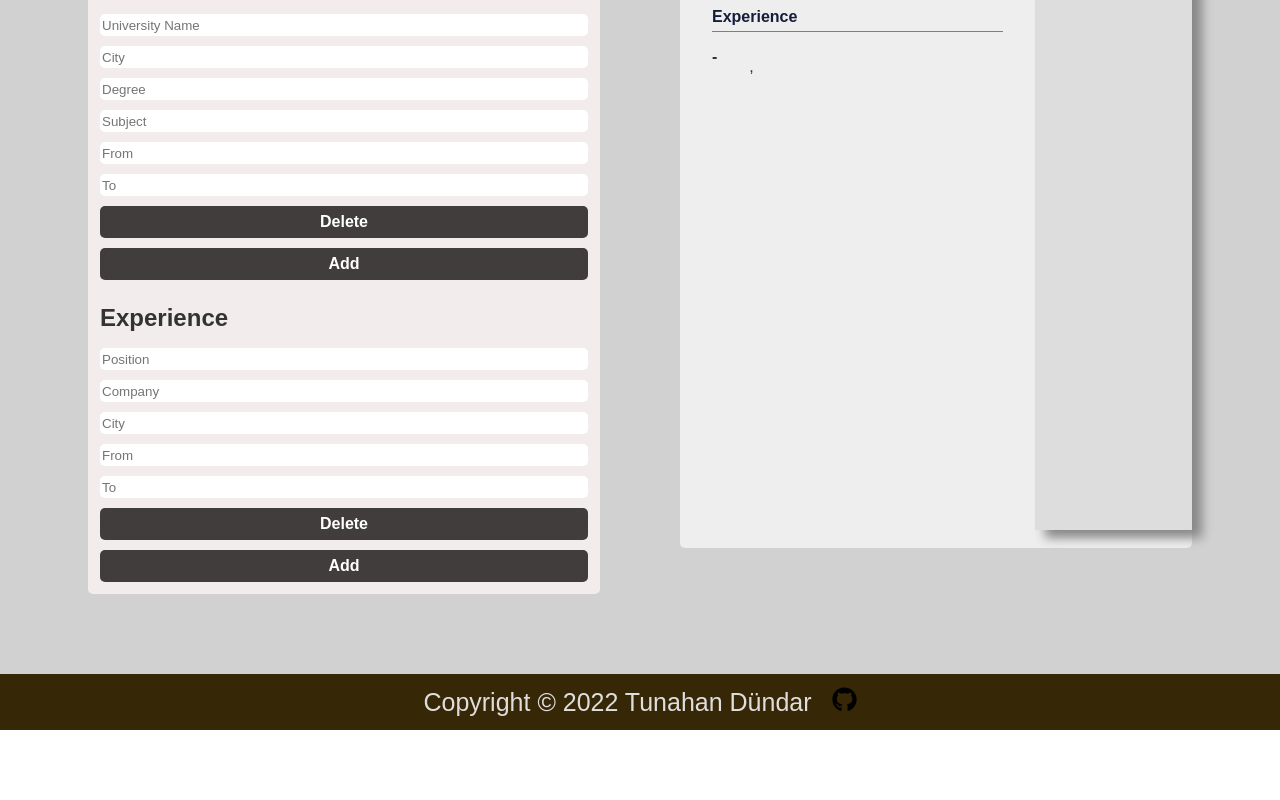
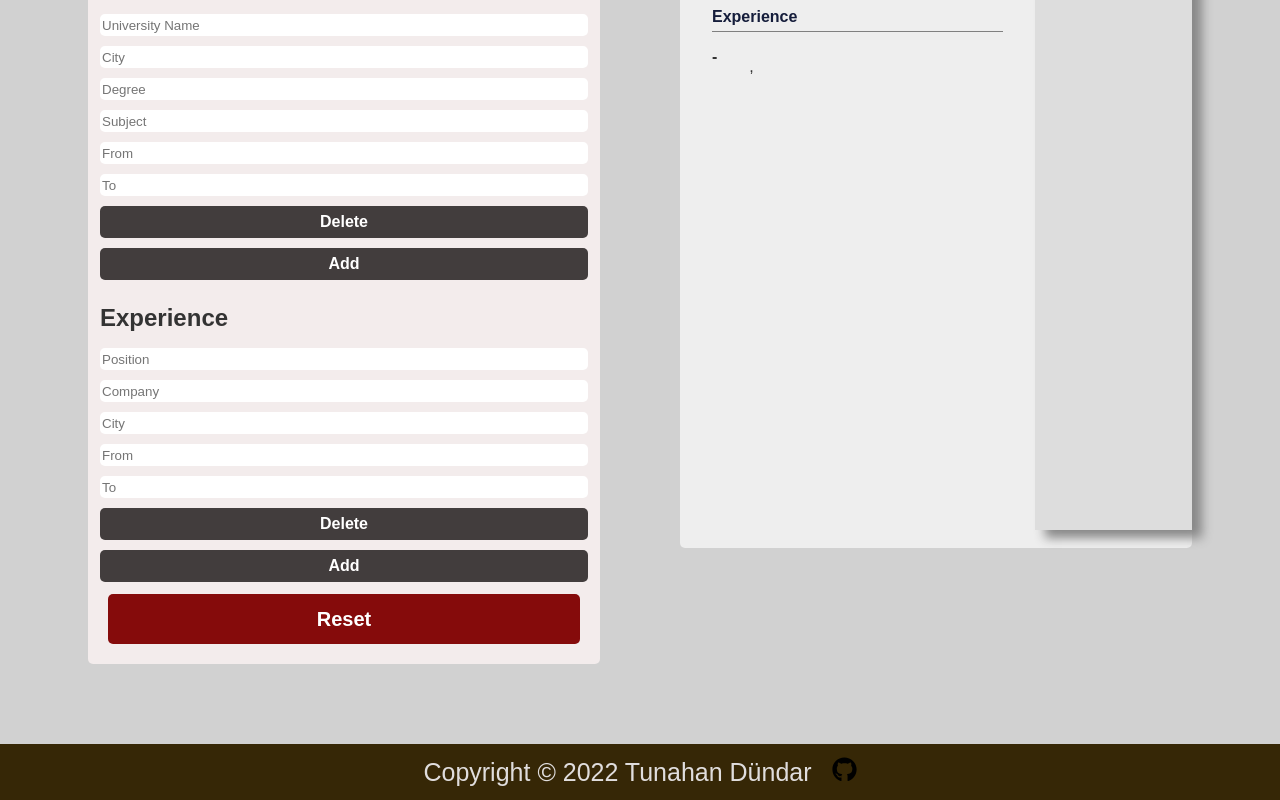
Before and after one commit to immpeccable/cv-application, a React (Create React App) app: page / in a window 1280 px wide. Shown: the part 532-1332 px from the top of the page. Before the commit the page ends 1262 px from the top, so only its background shows below. Built offline with nearby package versions, Linux system fonts and the light colour scheme.

Commit message:
reset button added

```diff
--- a/package.json
+++ b/package.json
@@ -6,6 +6,9 @@
     "@testing-library/jest-dom": "^5.16.2",
     "@testing-library/react": "^12.1.3",
     "@testing-library/user-event": "^13.5.0",
+    "html2pdf.js": "^0.10.1",
+    "pdfmake": "^0.2.4",
+    "pdfmake-unicode": "^0.0.1",
     "react": "^17.0.2",
     "react-dom": "^17.0.2",
     "react-scripts": "5.0.0",
@@ -13,7 +16,6 @@
     "web-vitals": "^2.1.4"
   },
   "homepage": "http://immpeccable.github.io/cv-application",
-
   "scripts": {
     "start": "react-scripts start",
     "build": "react-scripts build",
@@ -21,7 +23,6 @@
     "eject": "react-scripts eject",
     "predeploy": "npm run build",
     "deploy": "gh-pages -d build"
-
   },
   "eslintConfig": {
     "extends": [
--- a/src/App.css
+++ b/src/App.css
@@ -40,6 +40,7 @@ body{
     display: flex;
     flex-direction: column;
     border-radius: 5px;
+
 }
 
 .personal-info{
@@ -249,3 +250,34 @@ body{
 .uni{
     font-weight: bolder;
 }
+.load-pdf, .reset-button{
+
+    height: 50px;
+    background-color: #F0A500;
+    margin: 20px;
+    color: white;
+    border: none;
+    border-radius: 5px;
+    font-size: 20px;
+    font-weight: bold;
+    transition: transform 0.15s ease-in-out 0s;
+
+}
+
+.load-pdf:hover{
+
+    transform: scale(1.03);
+
+    transform-origin: bottom;
+
+}
+
+.reset-button{
+    margin-top: 0;
+    background-color: rgb(133, 11, 11);
+}
+.reset-button:hover{
+    transform: scale(1.03);
+
+    transform-origin: bottom;
+}
--- a/src/components/EducationDisplay.js
+++ b/src/components/EducationDisplay.js
@@ -10,7 +10,7 @@ class EducationDisplay extends Component{
 
     render(){
         const {from, to, universityName, degree, subject, city} = this.props
-        console.log("eddisplay")
+        //console.log("eddisplay")
 
         return <div className="education-display-item">
         <div>
--- a/src/components/ExperienceDisplay.js
+++ b/src/components/ExperienceDisplay.js
@@ -10,7 +10,7 @@ class ExperienceDisplay extends Component{
 
     render(){
         const {from, to, company, position, city} = this.props
-        console.log("eddisplay")
+        //console.log("eddisplay")
 
         return <div className="education-display-item">
         <div>
--- a/src/components/GeneralInfo.js
+++ b/src/components/GeneralInfo.js
@@ -22,6 +22,8 @@ class GeneralInfo extends Component {
         this.onAddExperienceInfo = this.onAddExperienceInfo.bind(this);
         this.onChangeExperienceInfo = this.onChangeExperienceInfo.bind(this);
         this.onDeleteExperienceInfo = this.onDeleteExperienceInfo.bind(this);
+        this.onClickReset = this.onClickReset.bind(this);
+
 
         this.addEducationInfo();
         this.onAddExperienceInfo();
@@ -57,7 +59,7 @@ class GeneralInfo extends Component {
 
             if (obj.uid === parid) {
                 let pure = e.target.id.replace(parid, "");
-                console.log("pure: " + pure);
+                //console.log("pure: " + pure);
                 return { ...obj, [pure]: e.target.value };
             } else {
                 return { ...obj }
@@ -70,7 +72,7 @@ class GeneralInfo extends Component {
                 this.state.experience.map((el) => {
                     if (el.uid === parid) {
                         let pure = e.target.id.replace(parid, "");
-                        console.log("pure: " + pure);
+                        //console.log("pure: " + pure);
                         return { ...el, [pure]: e.target.value }
                     } else {
                         return { ...el }
@@ -107,7 +109,7 @@ class GeneralInfo extends Component {
     }
 
     onDeleteExperienceInfo(e) {
-        console.log("on delete experience")
+        //console.log("on delete experience")
         let parid = document.getElementById(e.target.id).parentNode.id;
 
         this.prevStateExperience = this.prevStateExperience.filter((el) => {
@@ -167,7 +169,7 @@ class GeneralInfo extends Component {
         /*console.log(e.target.id + " " + e.target.value);
         console.log(document.getElementById(e.target.id).parentNode);
         console.log(this.prevStateEducation);*/
-        console.log("change called");
+        //console.log("change called");
         let parid = document.getElementById(e.target.id).parentNode.id;
         //console.log("parid: " + parid);
 
@@ -175,7 +177,7 @@ class GeneralInfo extends Component {
 
             if (obj.uid === parid) {
                 let pure = e.target.id.replace(parid, "");
-                console.log("pure: " + pure);
+                //console.log("pure: " + pure);
                 return { ...obj, [pure]: e.target.value };
             } else {
                 return { ...obj }
@@ -188,7 +190,7 @@ class GeneralInfo extends Component {
                 this.state.education.map((el) => {
                     if (el.uid === parid) {
                         let pure = e.target.id.replace(parid, "");
-                        console.log("pure: " + pure);
+                        //console.log("pure: " + pure);
                         return { ...el, [pure]: e.target.value }
                     } else {
                         return { ...el }
@@ -201,13 +203,12 @@ class GeneralInfo extends Component {
 
     onDeleteEducationInfo(e) {
 
-        console.log("why tf are u calling")
         let parid = document.getElementById(e.target.id).parentNode.id;
 
         this.prevStateEducation = this.prevStateEducation.filter((el) => {
             return el.uid !== parid
         })
-        console.log("ondeleteducaiton")
+        //console.log("ondeleteducaiton")
         this.setState({
             education: [
                 this.state.education.filter((el) => {
@@ -217,17 +218,38 @@ class GeneralInfo extends Component {
         })
 
 
-        console.log(e.target.id);
-        console.log(document.getElementById(e.target.id).parentNode)
+        /*console.log(e.target.id);
+        console.log(document.getElementById(e.target.id).parentNode)*/
 
     }
+    onClickReset(){
+        this.prevStateEducation = [];
+        this.prevStateExperience = [];
+        this.setState({
+            personalInfo: {
+                firstName: "",
+                lastName: "",
+                title: "",
+                address: "",
+                phoneNumber: "",
+                email: "",
+                description: "",
+            },
+            experience: [
+
+            ],
+            education: [
 
 
+            ]
+        })
+        this.addEducationInfo();
+        this.onAddExperienceInfo();
 
-
+    }
     render() {
         return  <div className = "main-content">
-          <SetCv onChangeExperience = {this.onChangeExperienceInfo} onDeleteExperience = {this.onDeleteExperienceInfo} onAddExperience = {this.onAddExperienceInfo} onDeleteEducation={this.onDeleteEducationInfo} onAddEducation={this.addEducationInfo} onChangePersonal={this.onChangePersonalInfo} onChangeEducation={this.onChangeEducationInfo} persInfo={this.state.personalInfo} educationArray={this.prevStateEducation} experienceArray={this.prevStateExperience}></SetCv>
+          <SetCv onClickReset = {this.onClickReset} onChangeExperience = {this.onChangeExperienceInfo} onDeleteExperience = {this.onDeleteExperienceInfo} onAddExperience = {this.onAddExperienceInfo} onDeleteEducation={this.onDeleteEducationInfo} onAddEducation={this.addEducationInfo} onChangePersonal={this.onChangePersonalInfo} onChangeEducation={this.onChangeEducationInfo} persInfo={this.state.personalInfo} educationArray={this.prevStateEducation} experienceArray={this.prevStateExperience}></SetCv>
           <CvDisplay persInfo = {this.state.personalInfo} experienceArray = {this.prevStateExperience} educationArray = {this.prevStateEducation}></CvDisplay>
       </div>
 
--- a/src/components/SetCv.js
+++ b/src/components/SetCv.js
@@ -4,42 +4,53 @@ import '.././App.css'
 import EducationItem from './educationItem';
 import ExperienceItem from './ExperienceItem';
 
+
 class SetCv extends Component {
 
-    constructor(props){
+    constructor(props) {
         super(props);
 
 
-       this.renderEducation = this.renderEducation.bind(this)
-       //console.log("educationArray: ")
-       console.log(this.props.educationArray);
+        this.renderEducation = this.renderEducation.bind(this)
+        //this.onClickReset = this.onClickReset.bind(this);
     }
 
-    renderEducation(){
+    renderEducation() {
 
-        return this.props.educationArray.map((el) =>{
+        return this.props.educationArray.map((el) => {
 
-            /*console.log("setcv el.uid: ")
-            console.log(el);
-            console.log(el.uid);
-            console.log(el.universityName);
-            console.log(el.city);
-            console.log(el.degree)*/
-            return <EducationItem onDeleteEducation = {this.props.onDeleteEducation} idx = {el.uid} clickFunc = {this.props.onAddEducation} onChangee = {this.props.onChangeEducation}  universityName = {el.universityName} city = {el.city} degree = {el.degree} subject = {el.subject} from = {el.from} to = {el.to}/>
+            return <EducationItem onDeleteEducation={this.props.onDeleteEducation} idx={el.uid} clickFunc={this.props.onAddEducation} onChangee={this.props.onChangeEducation} universityName={el.universityName} city={el.city} degree={el.degree} subject={el.subject} from={el.from} to={el.to} />
 
         })
 
     }
-    renderExperience(){
-        const {onChangeExperience, onDeleteExperience, onAddExperience } = this.props;
-        return this.props.experienceArray.map((el) =>{
-            return <ExperienceItem idx = {el.uid} onChange = {onChangeExperience} onDeleteExperience = {onDeleteExperience} position = {el.position} company = {el.company} city = {el.city} from = {el.from} to = {el.to}></ExperienceItem>
+    renderExperience() {
+        const { onChangeExperience, onDeleteExperience, onAddExperience } = this.props;
+        return this.props.experienceArray.map((el) => {
+            return <ExperienceItem idx={el.uid} onChange={onChangeExperience} onDeleteExperience={onDeleteExperience} position={el.position} company={el.company} city={el.city} from={el.from} to={el.to}></ExperienceItem>
         })
     }
+    loadPdf() {
 
-  render() {
-    const {persInfo, onChangePersonal} = this.props;
-    return <div className='input-field'>
+        let mywindow = window.open('', 'PRINT', 'height=650,width=900,top=100,left=150');
+
+        mywindow.document.write(`<html><head><title>CV Application</title>`);
+        mywindow.document.write('<link rel="stylesheet" href="https://github.com/immpeccable/cv-application/blob/main/src/App.css" />');
+        mywindow.document.write('</head><body >');
+        mywindow.document.write(document.getElementById('cv-display').innerHTML);
+        mywindow.document.write('</body></html>');
+        //console.log(mywindow);
+        mywindow.document.close(); // necessary for IE >= 10
+        mywindow.focus(); // necessary for IE >= 10*/
+
+        mywindow.print();
+
+
+    }
+
+    render() {
+        const { persInfo, onChangePersonal } = this.props;
+        return <div className='input-field'>
             <div className="personal-info">
                 <div className="pers-info-descr">
                     Personal Information
@@ -72,17 +83,25 @@ class SetCv extends Component {
                 <div className="pers-info-descr">
                     Experience
                 </div>
-                <div id = "experience-form-array">
+                <div id="experience-form-array">
                     {this.renderExperience()}
                 </div>
 
                 <div>
-                    <button onClick = {this.props.onAddExperience} className = "education-button" >Add</button>
+                    <button onClick={this.props.onAddExperience} className="education-button" >Add</button>
                 </div>
             </div>
 
+            {/*<button onClick={this.loadPdf} className='load-pdf'>
+                Get as pdf
+    </button>*/}
+
+            <button onClick={this.props.onClickReset} className='reset-button'>
+                Reset
+            </button>
+
         </div>
-  }
+    }
 }
 
 export default SetCv;
```
Also changed, not shown: src/components/CvDisplay.js (+5 -5 lines), 1 other file (tests, documents, lock files or other folders).
